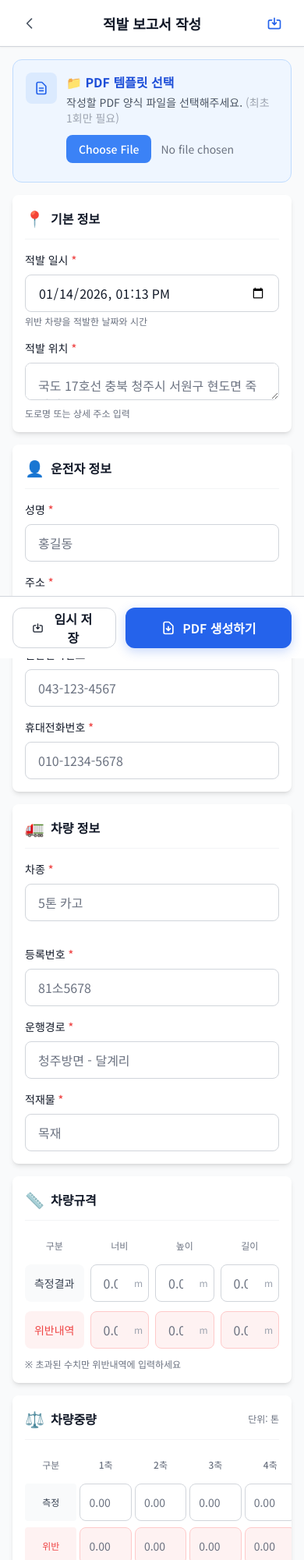
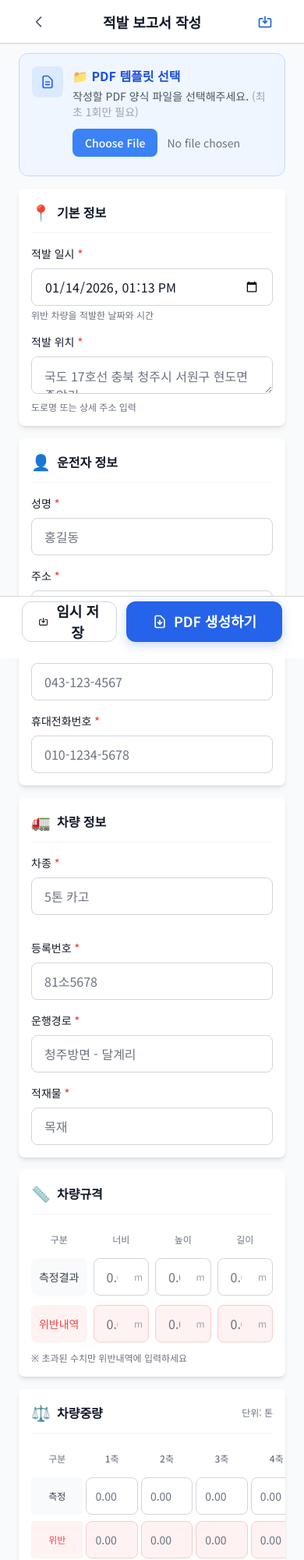
Before and after one commit to gom2001-kor/enforcement-documents, a plain HTML site: page dorofill/report.html in a window 390 px wide. Shown: the top 2000 px of the page at 78% size. Drawn offline with nearby package versions, Linux system fonts and the light colour scheme.

Commit message:
모바일 반응형 최종 점검 및 수정을 완료

```diff
--- a/dorofill/css/styles.css
+++ b/dorofill/css/styles.css
@@ -597,18 +597,136 @@ body {
    Responsive - Mobile Optimizations
    ========================================================================== */
 
-/* Prevent zoom on input focus (iOS) */
+/* 모바일 기기 (768px 이하) */
+@media (max-width: 768px) {
+
+    /* 컨테이너 패딩 축소 */
+    .container {
+        padding-left: 0.75rem;
+        padding-right: 0.75rem;
+    }
+
+    /* 메인 콘텐츠 영역 */
+    .main-content {
+        padding-left: 0.75rem;
+        padding-right: 0.75rem;
+    }
+
+    /* 카드 패딩 축소 */
+    .card {
+        padding: 1rem;
+    }
+
+    /* 섹션 간격 축소 */
+    section {
+        margin-bottom: 0.75rem;
+    }
+
+    /* 버튼 크기 - 모바일 터치 최적화 */
+    .btn {
+        min-height: 52px;
+        font-size: 1.125rem;
+        padding: 0 1.25rem;
+    }
+
+    /* 입력 필드 - 터치 최적화 및 확대 방지 */
+    .form-input,
+    .form-select,
+    .form-textarea {
+        min-height: 48px;
+        font-size: 16px;
+        /* iOS 확대 방지 필수 */
+        padding: 0.75rem 1rem;
+    }
+
+    /* 레이블 크기 */
+    .form-label {
+        font-size: 0.875rem;
+    }
+
+    /* 가로 스크롤 방지 */
+    body {
+        overflow-x: hidden;
+    }
+
+    /* 차량중량 테이블 스크롤 영역 */
+    .weight-table-container,
+    [class*="overflow-x-auto"] {
+        overflow-x: auto;
+        -webkit-overflow-scrolling: touch;
+        scrollbar-width: none;
+        /* Firefox */
+        -ms-overflow-style: none;
+        /* IE/Edge */
+    }
+
+    .weight-table-container::-webkit-scrollbar,
+    [class*="overflow-x-auto"]::-webkit-scrollbar {
+        display: none;
+    }
+
+    /* 차량규격/중량 입력 필드 최소 크기 */
+    .weight-input,
+    .violation-input {
+        min-width: 55px;
+        padding: 0.5rem 0.25rem;
+        font-size: 14px;
+    }
+
+    /* 그리드 간격 축소 */
+    .grid {
+        gap: 0.5rem;
+    }
+
+    /* 푸터 고정 버튼 영역 */
+    .footer-fixed {
+        padding-bottom: max(1rem, env(safe-area-inset-bottom));
+    }
+
+    /* 헤더/푸터 높이 최적화 */
+    .header-fixed {
+        height: 56px;
+    }
+
+    /* 메인 콘텐츠 상하 패딩 조정 */
+    .main-content {
+        padding-top: calc(56px + 0.75rem);
+        padding-bottom: calc(88px + 0.75rem);
+    }
+}
+
+/* 작은 화면 (375px 이하 - 구형 iPhone 등) */
 @media (max-width: 375px) {
 
+    /* 폰트 크기 확대 방지 필수 */
     .form-input,
     .form-select,
     .form-textarea {
         font-size: 16px;
     }
+
+    /* 더 작은 여백 */
+    .container {
+        padding-left: 0.5rem;
+        padding-right: 0.5rem;
+    }
+
+    /* 카드 패딩 축소 */
+    .card,
+    section.bg-white {
+        padding: 0.75rem;
+    }
+
+    /* 버튼 패딩 축소 */
+    .btn {
+        padding: 0 1rem;
+    }
 }
 
-/* Larger touch targets on mobile */
+/* 큰 모바일/작은 태블릿 (640px 이하) */
 @media (max-width: 640px) {
+
+    /* 터치 타겟 최소 크기 보장 */
     .btn {
         min-height: var(--min-touch-target);
     }
@@ -616,6 +734,50 @@ body {
     .form-input,
     .form-select {
         min-height: var(--min-touch-target);
+    }
+
+    /* 체크박스/라디오 크기 */
+    input[type="checkbox"],
+    input[type="radio"] {
+        min-width: 24px;
+        min-height: 24px;
+    }
+
+    /* PDF 템플릿 선택 영역 */
+    input[type="file"] {
+        font-size: 14px;
+    }
+
+    /* 진술인 추가 버튼 */
+    .witness-add-btn {
+        min-height: 44px;
+    }
+}
+
+/* 가로 모드 모바일 */
+@media (max-height: 500px) and (orientation: landscape) {
+    .header-fixed {
+        height: 48px;
+    }
+
+    .footer-fixed {
+        height: 64px;
+    }
+
+    .main-content {
+        padding-top: calc(48px + 0.5rem);
+        padding-bottom: calc(64px + 0.5rem);
+    }
+}
+
+/* iOS Safe Area 지원 */
+@supports (padding-bottom: env(safe-area-inset-bottom)) {
+    .footer-fixed {
+        padding-bottom: calc(1rem + env(safe-area-inset-bottom));
+    }
+
+    .main-content {
+        padding-bottom: calc(var(--footer-height) + var(--spacing-md) + env(safe-area-inset-bottom));
     }
 }
 
--- a/dorofill/report.html
+++ b/dorofill/report.html
@@ -182,7 +182,7 @@
                                 일반전화번호
                             </label>
                             <input type="tel" id="phoneFixed" name="phoneFixed" class="form-input w-full"
-                                placeholder="043-123-4567" maxlength="13">
+                                placeholder="043-123-4567" maxlength="13" inputmode="tel">
                         </div>
 
                         <!-- 휴대전화번호 -->
@@ -191,7 +191,7 @@
                                 휴대전화번호
                             </label>
                             <input type="tel" id="phoneMobile" name="phoneMobile" class="form-input w-full"
-                                placeholder="010-1234-5678" maxlength="13" required>
+                                placeholder="010-1234-5678" maxlength="13" inputmode="tel" required>
                         </div>
                     </div>
                 </section>
```
